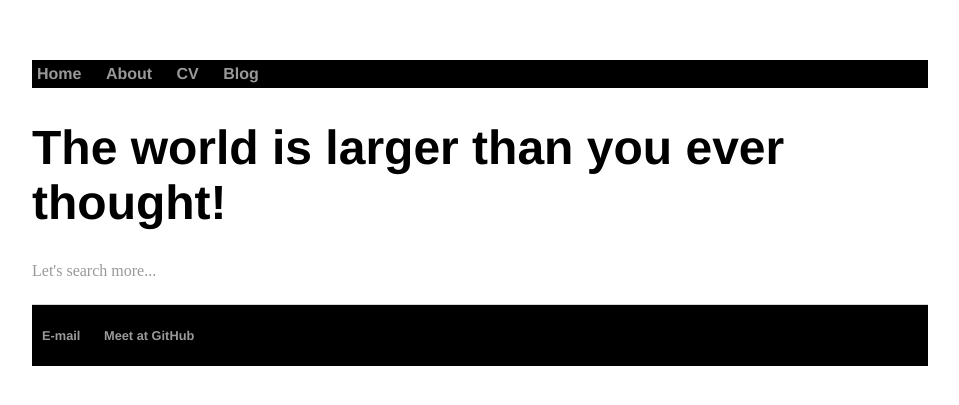
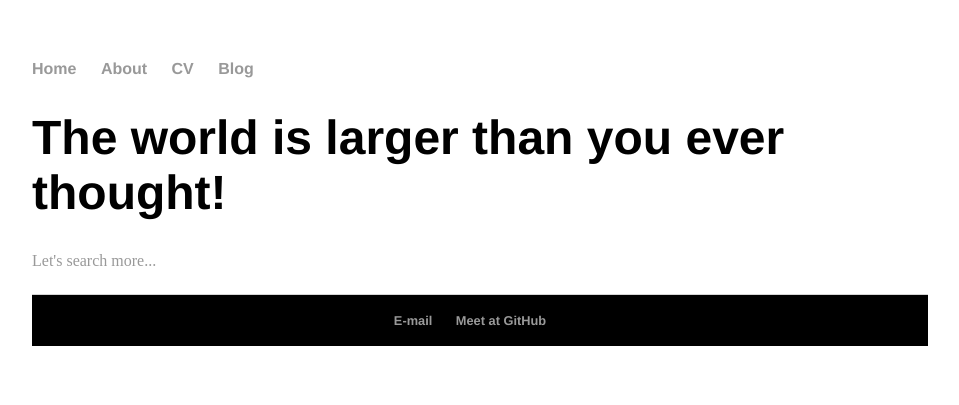
Before and after one commit to SaultBase/SaultBase.github.io, a Jekyll site: the page built from index.html, in a window 1280 px wide. Shown: the top 405 px of the page, without its empty margins (160-1119 px from the left). Built offline with Jekyll 4.4.1, drawn with Linux system fonts in a browser that asks for light colours.

Commit message:
Update main.css

```diff
--- a/css/main.css
+++ b/css/main.css
@@ -7,8 +7,6 @@ nav ul, footer ul {
     padding: 0px;
     list-style: none;
     font-weight: bold;
-    background-color: black;
-    padding:5px;
 }
 nav ul li, footer ul li {
     display: inline;
@@ -32,6 +30,7 @@ p {
     color: #333;
 }
 footer {
+    text-align:center;
     border-top: 1px solid #d5d5d5;
     font-size: .8em;
     background-color: black;
```
